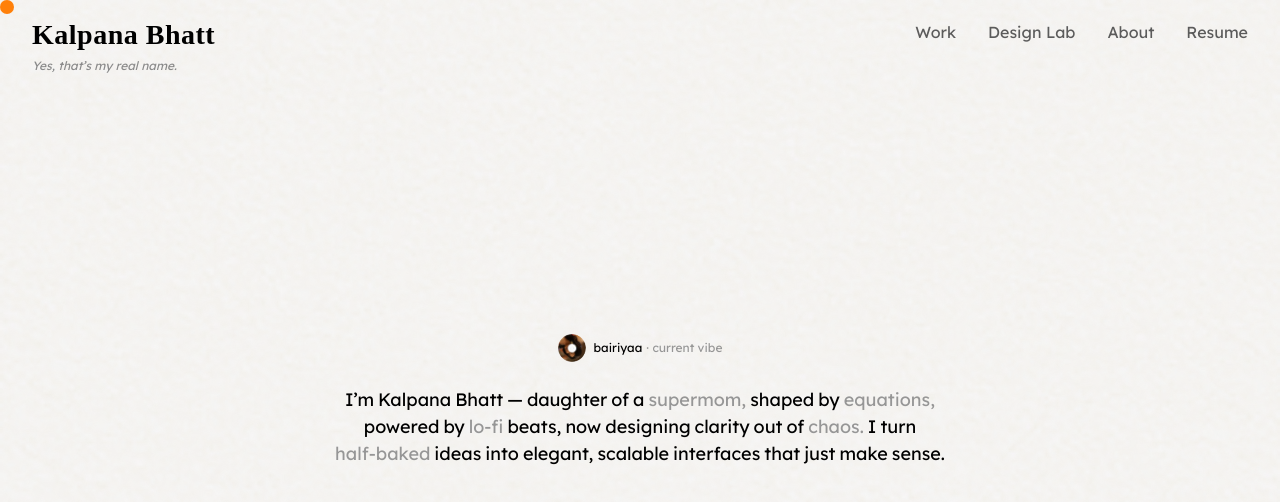
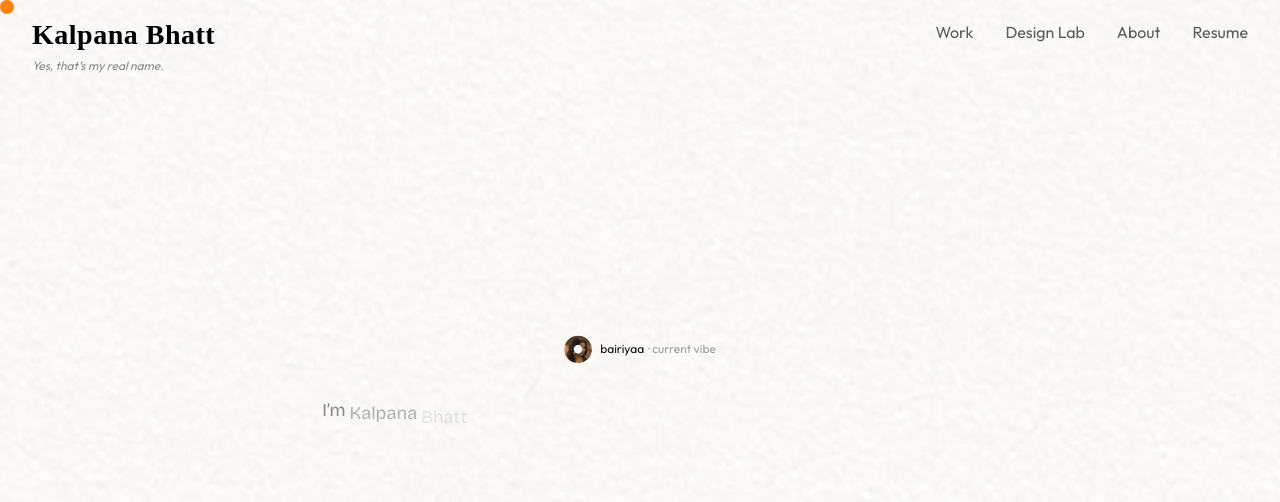
Before and after one commit to kalpanabhatt8/design-portfolio, a React (Vite) app: page / in a window 1280 px wide. Shown: the top 502 px of the page. Built offline with nearby package versions, Linux system fonts and the light colour scheme; a web font is replaced by a local one.

Commit message:
orange loading

```diff
--- a/index.html
+++ b/index.html
@@ -12,6 +12,9 @@
 <link href="https://fonts.googleapis.com/css2?family=Afacad+Flux:wght@100..1000&family=Akronim&family=Autour+One&family=Birthstone+Bounce:wght@400;500&family=Bungee+Shade&family=Cal+Sans&family=Cedarville+Cursive&family=Comforter&family=Comforter+Brush&family=Croissant+One&family=DynaPuff:wght@400..700&family=Fuggles&family=Grechen+Fuemen&family=Jersey+10&family=Kaushan+Script&family=Kolker+Brush&family=Langar&family=Lexend+Deca:wght@100..900&family=Linefont:wdth,wght@112.5,4..1000&family=Mansalva&family=Mogra&family=Oregano:ital@0;1&family=Protest+Riot&family=Righteous&family=Rock+Salt&family=Silkscreen:wght@400;700&family=Slackside+One&family=Splash&family=Tilt+Warp&family=VT323&display=swap" rel="stylesheet">
    -->
 
+<link rel="preconnect" href="https://fonts.googleapis.com">
+<link rel="preconnect" href="https://fonts.gstatic.com" crossorigin>
+<link href="https://fonts.googleapis.com/css2?family=Bricolage+Grotesque:opsz,wght@12..96,200..800&family=Outfit:wght@100..900&display=swap" rel="stylesheet">
 
    <link rel="preconnect" href="https://fonts.googleapis.com">
    <link rel="preconnect" href="https://fonts.gstatic.com" crossorigin>
--- a/src/components/Home.jsx
+++ b/src/components/Home.jsx
@@ -1,22 +1,24 @@
 import { Link } from "react-router-dom";
-import { useLayoutEffect, useRef, useState } from "react";
+import { useLayoutEffect, useRef, useState, useEffect } from "react";
 import gsap from "gsap";
 import thumbnailURL from "../assets/shreyaji.png";
 import ytIcon from "../assets/youtube-color-icon.svg";
 
 const Home = () => {
-  const [hovered, setHovered] = useState(null);
+  const [isLoading, setIsLoading] = useState(true);
+  const [showText, setShowText] = useState(false);
   const ytIconRef = useRef(null);
   const vibeRef = useRef(null);
   const textRef = useRef([]);
+  const orbitRef = useRef(null);
 
   const sentence =
     "I’m Kalpana Bhatt — daughter of a supermom, shaped by equations, powered by lo-fi beats, now designing clarity out of chaos. I turn half-baked ideas into elegant, scalable interfaces that just make sense.";
   const words = sentence.split(" ");
 
   useLayoutEffect(() => {
+    if (!isLoading) {
       const ctx = gsap.context(() => {
-      // Animate music bar
         gsap.from(vibeRef.current, {
           opacity: 0,
           y: 20,
@@ -24,7 +26,6 @@ const Home = () => {
           ease: "power3.out",
         });
 
-      // Animate hero text words
         gsap.set(textRef.current, { opacity: 0, y: 20 });
 
         gsap.to(textRef.current, {
@@ -36,12 +37,12 @@ const Home = () => {
           delay: 0.4,
         });
 
-      // Prepare YouTube icon
         gsap.set(ytIconRef.current, { opacity: 0, scale: 0.8 });
       });
 
       return () => ctx.revert();
-  }, []);
+    }
+  }, [isLoading]);
 
   const handleIconHover = (show) => {
     gsap.to(ytIconRef.current, {
@@ -52,8 +53,50 @@ const Home = () => {
     });
   };
 
+  useEffect(() => {
+    const orbitAnim = gsap.to(orbitRef.current, {
+      rotate: 360,
+      repeat: -1,
+      ease: "linear",
+      duration: 3,
+    });
+
+    const textTimer = setTimeout(() => setShowText(true), 3000);
+    const loaderTimer = setTimeout(() => setIsLoading(false), 5000);
+
+    return () => {
+      orbitAnim.kill();
+      clearTimeout(textTimer);
+      clearTimeout(loaderTimer);
+    };
+  }, []);
+
+  if (isLoading) {
     return (
+      <div className="fixed inset-0 z-50 flex flex-col items-center justify-center bg-black text-white text-center font-body">
+        <div className="relative w-12 h-12 mb-6">
+          <div
+            className="absolute w-2 h-2 bg-orange-400 rounded-full top-0 left-1/2 transform -translate-x-1/2"
+            ref={orbitRef}
+            style={{ transformOrigin: "center 150%" }}
+          ></div>
+        </div>
+
+        {showText && (
           <>
+            <h1 className="text-3xl sm:text-4xl font-heading font-semibold text-white tracking-tight mt-2">
+              Loading creativity
+            </h1>
+            <p className="text-md sm:text-lg text-orange-300 italic mt-2">
+              (this might take longer if it’s Monday)
+            </p>
+          </>
+        )}
+      </div>
+    );
+  }
+
+  return (
     <div className="flex justify-center items-center flex-col gap-[1.5rem] h-[100vh] relative overflow-hidden z-0">
       {/* Music Player */}
       <Link
@@ -98,13 +141,9 @@ const Home = () => {
           >
             {word}
           </span>
-
-
         ))}
       </h1>
-
     </div>
-    </>
   );
 };
 
--- a/src/index.css
+++ b/src/index.css
@@ -3,10 +3,35 @@
 @tailwind utilities;
 
 
+/* Hide the default system cursor */
+
 body {
-  font-family: 'Lexend Deca', sans-serif;
-  background-color: #F5F5F5;
+  font-family: "Outfit", sans-serif;
 }
 
+h1, h2, h3, h4 {
+  font-family: "Bricolage Grotesque", sans-serif;
+}
 
-/* Hide the default system cursor */
+@keyframes typing {
+  from { width: 0 }
+  to { width: 100% }
+}
+
+.typing-effect {
+  width: 0;
+  overflow: hidden;
+  white-space: nowrap;
+  border-right: 2px solid orange;
+  animation: typing 2s steps(20, end) forwards;
+}
+
+.fade-in-text {
+  opacity: 0;
+  animation: fadeInText 1.5s ease 2s forwards;
+}
+
+@keyframes fadeInText {
+  from { opacity: 0; }
+  to { opacity: 1; }
+}
--- a/tailwind.config.js
+++ b/tailwind.config.js
@@ -12,6 +12,28 @@ module.exports = {
       backgroundImage: {
         'hero-pattern': "url('public/Textures/sandpaper.png')",
       },
+      fontFamily: {
+        heading: ['"Bricolage Grotesque"', 'sans-serif'],
+        body: ['"Outfit"', 'sans-serif'],
+      },
+        animation: {
+    'fade-in': 'fadeIn 0.8s ease-out forwards',
+  },
+  keyframes: {
+    fadeIn: {
+      '0%': { opacity: 0, transform: 'translateY(10px)' },
+      '100%': { opacity: 1, transform: 'translateY(0)' },
+    },
+  },
+    animation: {
+    'soft-in': 'softFade 0.8s ease-out forwards',
+  },
+  keyframes: {
+    softFade: {
+      '0%': { opacity: 0, transform: 'translateY(10px) scale(0.95)' },
+      '100%': { opacity: 1, transform: 'translateY(0) scale(1)' },
+    },
+  },
     },
   },
   plugins: [],
```
Lines whose indentation alone changed are shown as unchanged.
